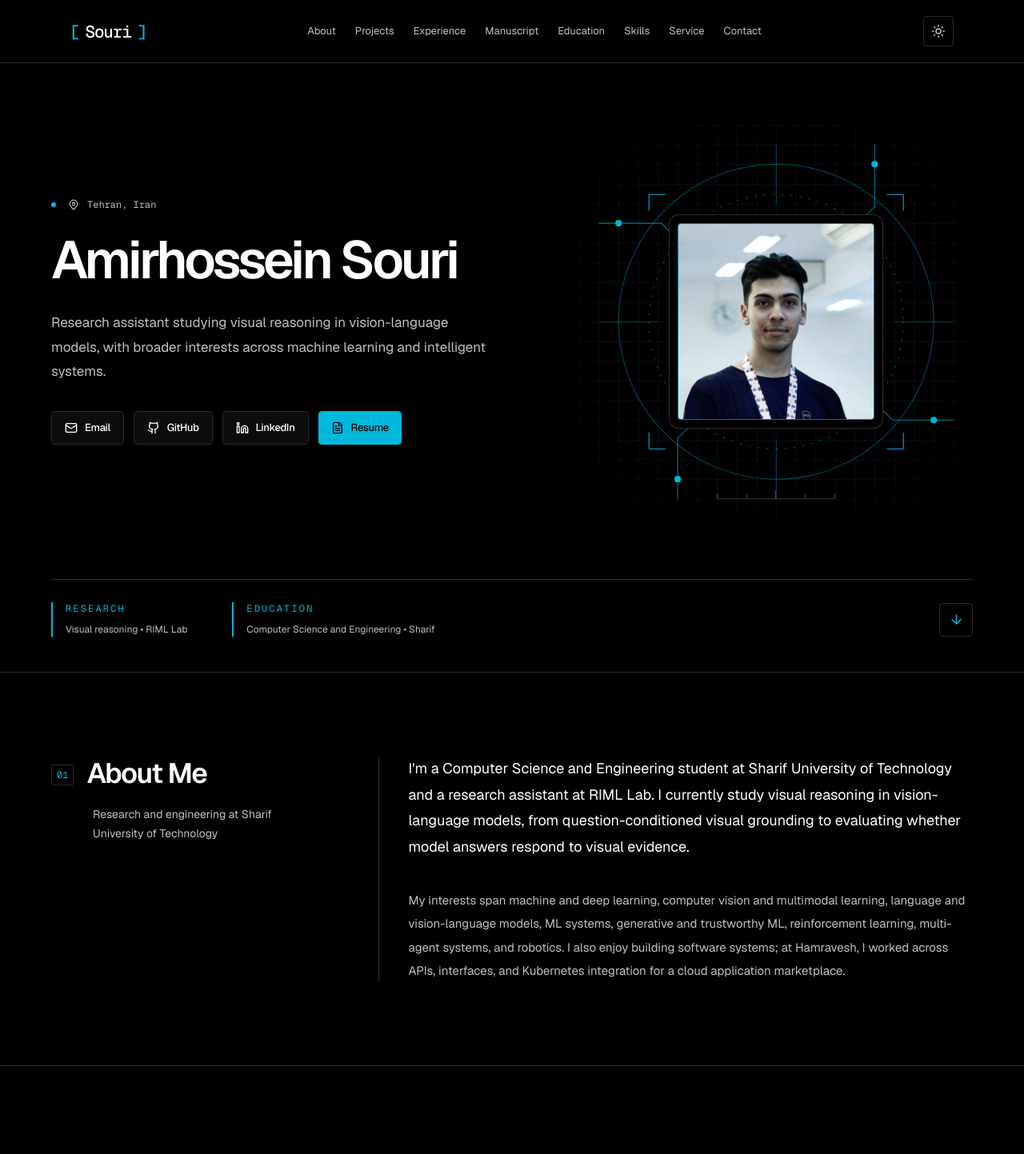
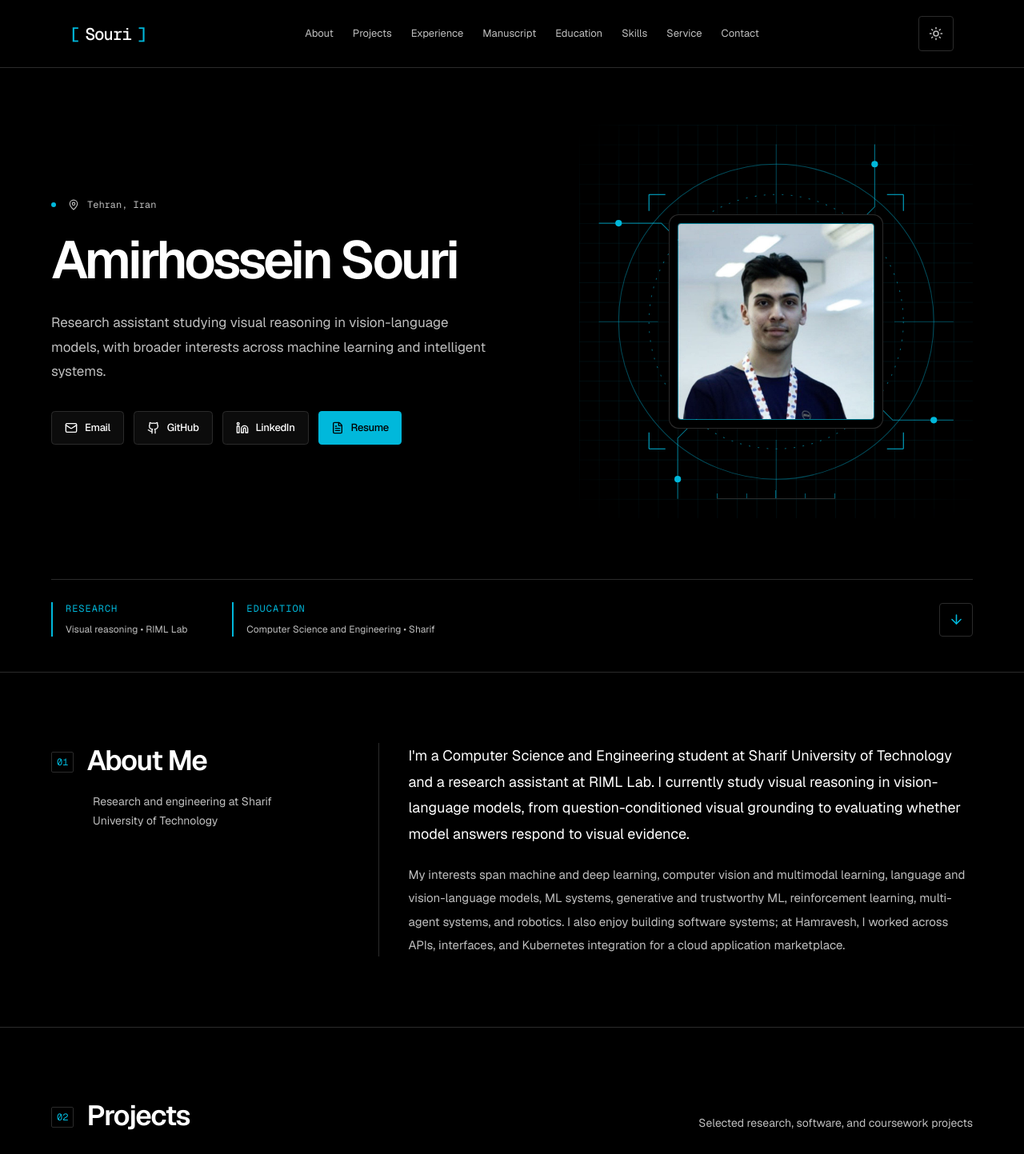
Before and after one commit to Amir14Souri/Portfolio, a Next.js app: page / in a window 1280 px wide. Shown: the top 1443 px of the page at 80% size. Built offline with nearby package versions, Linux system fonts and the light colour scheme.

Commit message:
Refine technical-lab palette spacing and navigation

```diff
--- a/app/components/Navbar.tsx
+++ b/app/components/Navbar.tsx
@@ -1,128 +1,33 @@
 "use client";
 
-import { useTheme } from "next-themes";
 import { useEffect, useState } from "react";
-import { Sun, Moon, Menu, X } from "lucide-react";
-import { NAV_ITEMS, SITE } from "@/app/portfolio";
+import NavigationContents from "./NavigationContents";
 import { useMounted } from "./useMounted";
 
 export default function Navbar() {
-  const { resolvedTheme, setTheme } = useTheme();
   const mounted = useMounted();
-  const [mobileOpen, setMobileOpen] = useState(false);
   const [visible, setVisible] = useState(false);
-  const [activeSection, setActiveSection] = useState("");
 
   useEffect(() => {
-    const onScroll = () => {
-      setVisible(window.scrollY > window.innerHeight * 0.7);
-    };
+    const onScroll = () => setVisible(window.scrollY > window.innerHeight * 0.7);
     window.addEventListener("scroll", onScroll, { passive: true });
     onScroll();
     return () => window.removeEventListener("scroll", onScroll);
   }, []);
 
-  useEffect(() => {
-    if (!("IntersectionObserver" in window)) return;
-    const observer = new IntersectionObserver(
-      (entries) => {
-        const visibleEntries = entries.filter((e) => e.isIntersecting);
-        if (visibleEntries.length > 0) {
-          setActiveSection(visibleEntries[0].target.id);
-        }
-      },
-      { rootMargin: "-20% 0px -70% 0px" },
-    );
-
-    NAV_ITEMS.forEach(({ href }) => {
-      const el = document.querySelector(href);
-      if (el) observer.observe(el);
-    });
-
-    return () => observer.disconnect();
-  }, []);
-
-  useEffect(() => {
-    const close = (event: KeyboardEvent) => { if (event.key === "Escape") setMobileOpen(false); };
-    window.addEventListener("keydown", close);
-    return () => window.removeEventListener("keydown", close);
-  }, []);
-
-  if (!mounted) {
-    return null;
-  }
+  if (!mounted) return null;
 
   return (
     <nav
       aria-label="Section navigation"
       aria-hidden={!visible}
       inert={!visible}
-      className={`fixed top-0 left-0 right-0 z-50 transition-all duration-500 ${visible
+      className={`fixed top-0 left-0 right-0 z-50 transition-[transform,opacity] duration-200 ${visible
         ? "translate-y-0 opacity-100"
         : "-translate-y-full opacity-0 pointer-events-none"
-        }`}>
+      }`}>
       <div className="lab-nav">
-        <div className="lab-nav-inner mx-auto max-w-6xl">
-          <a
-            href="#hero"
-            className="lab-brand">
-            <span aria-hidden="true">[</span>{SITE.brand}<span aria-hidden="true">]</span>
-          </a>
-
-          {/* Desktop nav */}
-          <div className="hidden lg:flex items-center gap-1">
-            {NAV_ITEMS.map(({ label, href }) => (
-              <a
-                key={href}
-                href={href}
-                className={`lab-nav-link ${activeSection === href.slice(1)
-                  ? "lab-nav-active"
-                  : ""
-                  }`}>
-                {label}
-              </a>
-            ))}
-          </div>
-
-          <div className="flex items-center gap-2">
-            <button
-              onClick={() => setTheme(resolvedTheme === "dark" ? "light" : "dark")}
-              type="button"
-              className="lab-icon-button"
-              aria-label="Toggle theme">
-              {resolvedTheme === "light" ? <Moon size={18} /> : <Sun size={18} />}
-            </button>
-
-            {/* Mobile menu button */}
-            <button
-              onClick={() => setMobileOpen(!mobileOpen)}
-              type="button"
-              className="lab-icon-button lg:hidden"
-              aria-label="Toggle menu"
-              aria-expanded={mobileOpen}
-              aria-controls="sticky-mobile-menu">
-              {mobileOpen ? <X size={18} /> : <Menu size={18} />}
-            </button>
-          </div>
-        </div>
-
-        {/* Mobile nav */}
-        <div id="sticky-mobile-menu" hidden={!mobileOpen} className="lab-mobile-menu lg:hidden">
-          <div className="flex flex-col px-6 py-4 gap-1">
-            {NAV_ITEMS.map(({ label, href }) => (
-              <a
-                key={href}
-                href={href}
-                onClick={() => setMobileOpen(false)}
-                className={`px-4 py-2 rounded-lg text-sm font-medium transition-colors ${activeSection === href.slice(1)
-                    ? "lab-nav-active"
-                    : "text-muted-foreground hover:text-foreground hover:bg-accent"
-                  }`}>
-                {label}
-              </a>
-            ))}
-          </div>
-        </div>
+        <NavigationContents menuId="sticky-mobile-menu" />
       </div>
     </nav>
   );
--- /dev/null
+++ b/app/components/NavigationContents.tsx
@@ -0,0 +1,96 @@
+"use client";
+
+import { useEffect, useRef, useState } from "react";
+import { useTheme } from "next-themes";
+import { Menu, Moon, Sun, X } from "lucide-react";
+import { NAV_ITEMS, SITE } from "@/app/portfolio";
+import { useMounted } from "./useMounted";
+
+/** Shared controls and menu rows for the hero and sticky navigation. */
+export default function NavigationContents({ menuId }: { menuId: string }) {
+  const { resolvedTheme, setTheme } = useTheme();
+  const mounted = useMounted();
+  const [mobileOpen, setMobileOpen] = useState(false);
+  const menuButton = useRef<HTMLButtonElement>(null);
+  const [activeSection, setActiveSection] = useState("");
+  const isDark = mounted ? resolvedTheme === "dark" : true;
+
+  useEffect(() => {
+    const close = (event: KeyboardEvent) => {
+      if (event.key === "Escape" && mobileOpen) {
+        setMobileOpen(false);
+        menuButton.current?.focus();
+      }
+    };
+    window.addEventListener("keydown", close);
+    return () => window.removeEventListener("keydown", close);
+  }, [mobileOpen]);
+
+  useEffect(() => {
+    const desktop = window.matchMedia("(min-width: 1024px)");
+    const closeOnDesktop = (event: MediaQueryListEvent) => {
+      if (event.matches) setMobileOpen(false);
+    };
+    desktop.addEventListener("change", closeOnDesktop);
+    return () => desktop.removeEventListener("change", closeOnDesktop);
+  }, []);
+
+  useEffect(() => {
+    if (!("IntersectionObserver" in window)) return;
+    const observer = new IntersectionObserver((entries) => {
+      const visibleEntry = entries.find((entry) => entry.isIntersecting);
+      if (visibleEntry) setActiveSection(visibleEntry.target.id);
+    }, { rootMargin: "-20% 0px -70% 0px" });
+    const hero = document.getElementById("hero");
+    if (hero) observer.observe(hero);
+    NAV_ITEMS.forEach(({ href }) => {
+      const section = document.querySelector(href);
+      if (section) observer.observe(section);
+    });
+    return () => observer.disconnect();
+  }, []);
+
+  const links = NAV_ITEMS.map(({ label, href }) => (
+    <a
+      key={href}
+      href={href}
+      className={`lab-nav-link ${activeSection === href.slice(1) ? "lab-nav-active" : ""}`}
+      aria-current={activeSection === href.slice(1) ? "location" : undefined}
+      onClick={() => setMobileOpen(false)}>
+      {label}
+    </a>
+  ));
+
+  return (
+    <>
+      <div className="lab-nav-inner mx-auto max-w-6xl">
+        <a href="#hero" className="lab-brand" onClick={() => setMobileOpen(false)}>
+          <span aria-hidden="true">[</span>{SITE.brand}<span aria-hidden="true">]</span>
+        </a>
+        <div className="hidden lg:flex items-center gap-1">{links}</div>
+        <div className="flex items-center gap-2">
+          <button
+            type="button"
+            className="lab-icon-button"
+            aria-label="Toggle theme"
+            onClick={() => setTheme(isDark ? "light" : "dark")}>
+            {mounted && (isDark ? <Sun size={18} /> : <Moon size={18} />)}
+          </button>
+          <button
+            type="button"
+            className="lab-icon-button lg:hidden"
+            ref={menuButton}
+            aria-label="Toggle menu"
+            aria-expanded={mobileOpen}
+            aria-controls={menuId}
+            onClick={() => setMobileOpen((open) => !open)}>
+            {mobileOpen ? <X size={18} /> : <Menu size={18} />}
+          </button>
+        </div>
+      </div>
+      <div id={menuId} hidden={!mobileOpen} className="lab-mobile-menu lg:hidden">
+        {links}
+      </div>
+    </>
+  );
+}
--- a/app/globals.css
+++ b/app/globals.css
@@ -40,6 +40,7 @@
   --color-primary-foreground: var(--primary-foreground);
   --color-primary: var(--primary);
   --color-accent-label: var(--lab-accent-text);
+  --color-functional-accent: var(--lab-functional-accent);
   --color-lab-blue: var(--lab-blue);
   --color-popover-foreground: var(--popover-foreground);
   --color-popover: var(--popover);
@@ -134,6 +135,7 @@ body {
   --popover-foreground: #000000;
   --primary: #00b8db;
   --lab-accent-text: var(--muted-foreground);
+  --lab-functional-accent: #006f86;
   --lab-blue: #2b7fff;
   --primary-foreground: #000000;
   --secondary: #f4f4f4;
@@ -159,6 +161,7 @@ body {
   --popover: #111111;
   --popover-foreground: #ffffff;
   --lab-accent-text: var(--primary);
+  --lab-functional-accent: var(--primary);
   --primary-foreground: #000000;
   --secondary: #161616;
   --secondary-foreground: #ffffff;
@@ -198,12 +201,13 @@ section[id] { scroll-margin-top: 92px; }
 .lab-brand { display: inline-flex; gap: 7px; font: 500 21px var(--font-geist-mono), monospace; letter-spacing: -.055em; }
 .lab-brand span { color: var(--primary); }
 .lab-nav-link { display: block; padding: 9px 10px; font-size: 13px; color: var(--muted-foreground); transition: color .18s, background-color .18s; border-radius: 3px; }
-.lab-nav-link:is(:hover, :focus-visible), .lab-nav-active { background: var(--secondary); color: var(--lab-accent-text); }
-.lab-icon-button { width: 38px; height: 38px; flex-shrink: 0; display: flex; align-items: center; justify-content: center; border: 1px solid var(--border); border-radius: 4px; color: var(--muted-foreground); cursor: pointer; transition: color .18s, background-color .18s, border-color .18s; }
-.lab-icon-button:is(:hover, :focus-visible) { background: var(--secondary); border-color: color-mix(in srgb, var(--primary) 45%, var(--border)); color: var(--primary); }
-.lab-mobile-menu { border-top: 1px solid var(--border); background: var(--card); padding: 12px 24px; }
+.lab-nav-link:is(:hover, :focus-visible), .lab-nav-active { background: var(--secondary); color: var(--lab-functional-accent); }
+.lab-nav-active { box-shadow: inset 0 -2px var(--lab-functional-accent); }
+.lab-icon-button { width: 44px; height: 44px; flex-shrink: 0; display: flex; align-items: center; justify-content: center; border: 1px solid var(--border); border-radius: 4px; color: var(--muted-foreground); cursor: pointer; transition: color .18s, background-color .18s, border-color .18s; }
+.lab-icon-button:is(:hover, :focus-visible) { background: var(--secondary); border-color: color-mix(in srgb, var(--primary) 45%, var(--border)); color: var(--lab-functional-accent); }
+.lab-mobile-menu { border-top: 1px solid var(--border); background: var(--card); padding: 12px 24px; max-height: calc(100svh - 84px); overflow-y: auto; overscroll-behavior: contain; }
 .lab-mobile-menu[hidden] { display: none; }
-.lab-mobile-menu .lab-nav-link { padding: 12px; }
+.lab-mobile-menu .lab-nav-link { min-height: 44px; padding: 12px; line-height: 20px; }
 .lab-hero { min-height: min(900px, 100svh); padding-top: 156px; padding-bottom: 44px; background: var(--background); border-bottom: 1px solid var(--border); display: flex; flex-direction: column; }
 .lab-hero-content { width: 100%; display: grid; grid-template-columns: minmax(0,1.25fr) minmax(0,1fr); gap: 44px; align-items: center; flex: 1; padding-bottom: 76px; }
 .lab-hero-location { display: flex; gap: 10px; align-items: center; color: var(--muted-foreground); font: 12px var(--font-geist-mono), monospace; }
@@ -222,12 +226,13 @@ section[id] { scroll-margin-top: 92px; }
 .lab-hero-bottom { display: flex; width: 100%; align-items: center; justify-content: space-between; border-top: 1px solid var(--border); padding-top: 28px; gap: 20px; }
 .lab-quick-facts { display: flex; gap: 56px; }
 .lab-quick-fact { border-left: 2px solid var(--primary); padding-left: 16px; }
-.lab-quick-fact > span { display: block; font: 12px var(--font-geist-mono), monospace; text-transform: uppercase; letter-spacing: .18em; color: var(--lab-accent-text); }
+.lab-quick-fact > span { display: block; font: 12px var(--font-geist-mono), monospace; text-transform: uppercase; letter-spacing: .08em; color: var(--lab-accent-text); }
 .lab-quick-fact p { margin-top: 9px; color: var(--muted-foreground); font-size: 12px; }
-.lab-scroll-link { display: flex; width: 42px; height: 42px; flex-shrink: 0; align-items: center; justify-content: center; border: 1px solid var(--border); color: var(--primary); border-radius: 4px; transition: background-color .18s, border-color .18s; }
+.lab-scroll-link { display: flex; width: 42px; height: 42px; flex-shrink: 0; align-items: center; justify-content: center; border: 1px solid var(--border); color: var(--lab-functional-accent); border-radius: 4px; transition: background-color .18s, border-color .18s; }
 .lab-scroll-link:is(:hover, :focus-visible) { background: var(--secondary); border-color: var(--lab-accent-text); }
-.lab-section { padding-top: 104px; padding-bottom: 104px; border-bottom: 1px solid var(--border); }
-.lab-section-heading { margin-bottom: 42px; display: flex; justify-content: space-between; gap: 36px; align-items: end; }
+.lab-section { padding-top: 88px; padding-bottom: 88px; border-bottom: 1px solid var(--border); }
+#manuscript, #education, #contact { padding-top: 72px; padding-bottom: 72px; }
+.lab-section-heading { margin-bottom: 40px; display: flex; justify-content: space-between; gap: 36px; align-items: end; }
 .lab-heading-title { display: flex; align-items: start; gap: 16px; }
 .lab-section-index { font: 12px var(--font-geist-mono), monospace; color: var(--lab-accent-text); margin-top: 11px; border: 1px solid var(--lab-card-border); padding: 4px 6px; border-radius: 2px; background: var(--background); }
 .lab-section-heading h2 { font-size: 35px; font-weight: 550; letter-spacing: -.04em; line-height: 1.25; }
@@ -243,10 +248,10 @@ section[id] { scroll-margin-top: 92px; }
 .lab-project h3 { font-size: 20px; letter-spacing: -.025em; }
 .lab-project p { font-size: 15px; line-height: 1.75; }
 .lab-project a { border-bottom: 1px solid var(--lab-card-border); padding-bottom: 6px; transition: color .18s, border-color .18s; }
-.lab-project a:is(:hover, :focus-visible) { color: var(--lab-accent-text); border-color: var(--lab-accent-text); }
+.lab-project a:is(:hover, :focus-visible) { color: var(--lab-functional-accent); border-color: var(--lab-functional-accent); }
 .lab-project-tags > div, .lab-skill { border-color: color-mix(in srgb, var(--lab-card-border) 60%, transparent); background-color: color-mix(in srgb, var(--secondary) 65%, transparent); }
 .lab-date { font: 12px/1.5 var(--font-geist-mono), monospace; letter-spacing: 0; border-color: var(--lab-card-border); background: var(--background); padding: 4px 8px; }
-.lab-experience-list .uppercase { font-family: var(--font-geist-mono), monospace; font-size: 12px; letter-spacing: .1em; margin-bottom: 5px; }
+.lab-experience-list .uppercase { font-family: var(--font-geist-mono), monospace; font-size: 12px; letter-spacing: .08em; margin-bottom: 5px; }
 .lab-experience-list h3 { font-size: 23px; letter-spacing: -.025em; }
 .lab-experience-list ul { font-size: 15px; line-height: 1.8; }
 .lab-experience-list li > span:first-child { flex-shrink: 0; }
@@ -262,6 +267,8 @@ section[id] { scroll-margin-top: 92px; }
 #contact { background: var(--lab-panel); }
 .lab-footer { color: var(--muted-foreground); background: var(--background); padding-top: 32px; padding-bottom: 32px; }
 .lab-hero-actions a { transition: color .18s, background-color .18s, border-color .18s, opacity .18s; }
+.lab-section .uppercase { letter-spacing: .08em; }
+.lab-section .lab-language-name { letter-spacing: .12em; }
 .lab-section .rounded-full { border-radius: 4px; }
 .lab-section .rounded-2xl, .lab-section .rounded-xl { border-radius: 5px; }
 @media (min-width: 1600px) { .lab-hero { min-height: 900px; } }
@@ -282,22 +289,24 @@ section[id] { scroll-margin-top: 92px; }
   .lab-hero-copy { display: contents; }
   .lab-hero-location { grid-row: 1; }
   .lab-hero h1 { margin-top: 0; grid-row: 2; font-size: clamp(2.65rem, 10.9vw, 4.8rem); max-width: 650px; }
-  .lab-profile-panel { grid-row: 3; width: 280px; margin: 0 auto; }
-  .lab-hero-description { grid-row: 4; margin-top: 0; line-height: 1.8; }
+  .lab-profile-panel { grid-row: 4; width: 280px; max-width: 100%; margin: 0 auto; }
+  .lab-photo-frame { left: 21%; top: 21%; width: 58%; height: 58%; }
+  .lab-hero-description { grid-row: 3; margin-top: 0; line-height: 1.8; }
   .lab-hero-actions { grid-row: 5; margin-top: 0; gap: 8px; }
   .lab-hero-actions a { height: 40px; padding: 0 13px; }
   .lab-hero-bottom { padding-top: 24px; align-items: end; }
   .lab-quick-facts { flex-direction: column; gap: 22px; }
   .lab-quick-fact p { font-size: 12px; line-height: 1.6; }
-  .lab-section { padding-top: 68px; padding-bottom: 68px; }
-  .lab-section-heading { flex-direction: column; align-items: start; gap: 16px; margin-bottom: 32px; }
+  .lab-section { padding-top: 64px; padding-bottom: 64px; }
+  #manuscript, #education, #contact { padding-top: 56px; padding-bottom: 56px; }
+  .lab-section-heading { flex-direction: column; align-items: start; gap: 16px; margin-bottom: 28px; }
   .lab-section-heading > p { padding-left: 48px; }
   .lab-section-heading h2 { font-size: 29px; }
   .lab-heading-title { gap: 12px; }
   .lab-section-index { margin-top: 8px; }
   .lab-about-grid { display: block; }
   .lab-about-body { border: none; }
-  .lab-about-copy { padding-left: 0; font-size: 14px; line-height: 1.85; }
+  .lab-about-copy { padding-left: 0; font-size: 15px; line-height: 1.85; }
   .lab-about-copy p:first-child { font-size: 16px; }
   .lab-project > div { padding: 24px; }
   .lab-experience-list > .lab-card > div { padding: 24px; }
@@ -306,6 +315,9 @@ section[id] { scroll-margin-top: 92px; }
   .lab-manuscript > div { padding: 24px; gap: 14px; }
   .lab-manuscript > div > div:first-child { display: none; }
   .lab-contact { padding: 20px; }
+  .lab-service > div { grid-template-columns: 32px 1fr; column-gap: 12px; row-gap: 8px; padding: 16px; }
+  .lab-service > div > div:first-child { width: 32px; height: 32px; padding: 4px; }
+  .lab-service > div > div:first-child > div { width: 24px; height: 24px; }
   .lab-footer p:first-child { font-size: 12px; }
 }
 @media (prefers-reduced-motion: reduce) {
@@ -341,19 +353,14 @@ section[id] { scroll-margin-top: 92px; }
   opacity: .5;
   transition: opacity 150ms ease-out;
 }
-.lab-card-top:has(:focus-visible)::before,
-a:focus-visible > .lab-card-top::before {
+.lab-project:has(a:focus-visible)::before,
+.lab-contact-link:focus-visible > .lab-card-top::before {
   width: 100%;
   transition-duration: 0s;
 }
-.lab-card-left:has(:focus-visible)::before,
-a:focus-visible > .lab-card-left::before {
-  opacity: 1;
-  transition-duration: 0s;
-}
 @media (hover: hover) and (pointer: fine) {
-  .lab-card-top:hover::before { width: 100%; }
-  .lab-card-left:hover::before { opacity: 1; }
+  .lab-project:has(a:hover)::before,
+  .lab-contact-link:hover > .lab-card-top::before { width: 100%; }
 }
 .lab-project a, #projects button { font-size: 13px; line-height: 1.6; }
 .lab-teaching .text-xs, .lab-service p { font-size: 13px; line-height: 1.7; }
--- a/app/sections/AboutSection.tsx
+++ b/app/sections/AboutSection.tsx
@@ -12,7 +12,7 @@ export default function AboutSection() {
           subtitle={ABOUT.subtitle}
         />
         <div className="lab-about-body" data-reveal data-reveal-delay="60">
-          <div className="flex flex-col gap-4 lab-about-copy space-y-5 p-8 text-base leading-relaxed text-muted-foreground">
+          <div className="flex flex-col gap-5 lab-about-copy p-8 text-base leading-relaxed text-muted-foreground">
             {ABOUT.paragraphs.map((paragraph) => (
               <p key={paragraph}>{paragraph}</p>
             ))}
--- a/app/sections/ContactSection.tsx
+++ b/app/sections/ContactSection.tsx
@@ -20,18 +20,18 @@ export default function ContactSection() {
               {...(href?.startsWith("http")
                 ? { target: "_blank", rel: "noopener noreferrer" }
                 : {})}
-              className="min-w-0 cursor-pointer">
+              className="lab-contact-link min-w-0 cursor-pointer">
               <Card
                 data-reveal
                 data-reveal-delay={Math.min(index, 2) * 60}
                 variant="top"
                 className="lab-contact group p-5 h-full">
                 <div className="flex items-center gap-3">
-                  <div className="flex h-10 w-10 shrink-0 items-center justify-center rounded-xl bg-primary/10 text-primary">
+                  <div className="flex h-10 w-10 shrink-0 items-center justify-center rounded-xl bg-primary/10 text-functional-accent">
                     <Icon className="h-4 w-4" />
                   </div>
                   <div className="min-w-0">
-                    <p className="text-xs font-semibold uppercase tracking-[0.14em] text-muted-foreground">
+                    <p className="text-xs font-semibold uppercase tracking-[0.08em] text-muted-foreground">
                       {label}
                     </p>
                     <p className="text-sm font-medium leading-relaxed text-foreground">
--- a/app/sections/HeroSection.tsx
+++ b/app/sections/HeroSection.tsx
@@ -1,45 +1,16 @@
 "use client";
 
 import Image from "next/image";
-import { useTheme } from "next-themes";
-import { ArrowDown, FileText, MapPin, Menu, Moon, Sun, X } from "lucide-react";
+import { ArrowDown, FileText, MapPin } from "lucide-react";
 import { Button } from "@/components/ui/button";
-import { useEffect, useState } from "react";
-import { useMounted } from "@/app/components/useMounted";
-import { HERO_QUICK_FACTS, HERO_SOCIAL_LINKS, NAV_ITEMS, SITE } from "@/app/portfolio";
+import NavigationContents from "@/app/components/NavigationContents";
+import { HERO_QUICK_FACTS, HERO_SOCIAL_LINKS, SITE } from "@/app/portfolio";
 
 export default function HeroSection() {
-  const { resolvedTheme, setTheme } = useTheme();
-  const mounted = useMounted();
-  const [mobileOpen, setMobileOpen] = useState(false);
-  const isDark = mounted ? resolvedTheme === "dark" : true;
-
-  useEffect(() => {
-    const close = (event: KeyboardEvent) => { if (event.key === "Escape") setMobileOpen(false); };
-    window.addEventListener("keydown", close);
-    return () => window.removeEventListener("keydown", close);
-  }, []);
-
   return (
     <section id="hero" className="lab-hero relative px-6">
       <nav className="lab-nav lab-hero-nav" aria-label="Main navigation">
-        <div className="lab-nav-inner mx-auto max-w-6xl">
-          <a href="#hero" className="lab-brand"><span aria-hidden="true">[</span>{SITE.brand}<span aria-hidden="true">]</span></a>
-          <div className="hidden lg:flex items-center gap-1">
-            {NAV_ITEMS.map(({ label, href }) => <a key={href} href={href} className="lab-nav-link">{label}</a>)}
-          </div>
-          <div className="flex items-center gap-2">
-            <button onClick={() => setTheme(isDark ? "light" : "dark")} type="button" className="lab-icon-button" aria-label="Toggle theme">
-              {mounted && (isDark ? <Sun size={18} /> : <Moon size={18} />)}
-            </button>
-            <button onClick={() => setMobileOpen(!mobileOpen)} type="button" className="lab-icon-button lg:hidden" aria-label="Toggle menu" aria-expanded={mobileOpen} aria-controls="hero-mobile-menu">
-              {mobileOpen ? <X size={18} /> : <Menu size={18} />}
-            </button>
-          </div>
-        </div>
-        <div id="hero-mobile-menu" hidden={!mobileOpen} className="lab-mobile-menu lg:hidden">
-          {NAV_ITEMS.map(({ label, href }) => <a key={href} href={href} onClick={() => setMobileOpen(false)} className="lab-nav-link">{label}</a>)}
-        </div>
+        <NavigationContents menuId="hero-mobile-menu" />
       </nav>
 
       <div className="lab-hero-content mx-auto max-w-6xl">
@@ -75,7 +46,7 @@ export default function HeroSection() {
             {[ [48,120], [432,360], [120,432], [360,48] ].map(([cx, cy]) => <circle key={`${cx}-${cy}`} cx={cx} cy={cy} r="4" fill="currentColor" />)}
             <path d="M85 85H105M85 85V105M395 85H375M395 85V105M85 395H105M85 395V375M395 395H375M395 395V375" stroke="currentColor" />
           </svg>
-          <div className="lab-photo-frame"><Image src={SITE.photoSrc} alt={SITE.fullName} fill className="object-cover" priority sizes="(max-width: 767px) 180px, 230px" /></div>
+          <div className="lab-photo-frame"><Image src={SITE.photoSrc} alt={SITE.fullName} fill className="object-cover" priority sizes="(max-width: 767px) 163px, 230px" /></div>
           <div className="lab-profile-ruler" aria-hidden="true"><span /><span /><span /><span /><span /></div>
         </div>
       </div>
```
Also changed, not shown: app/sections/ExperienceSection.tsx (+6 -5 lines), app/sections/SkillsSection.tsx (+16 -8 lines).
